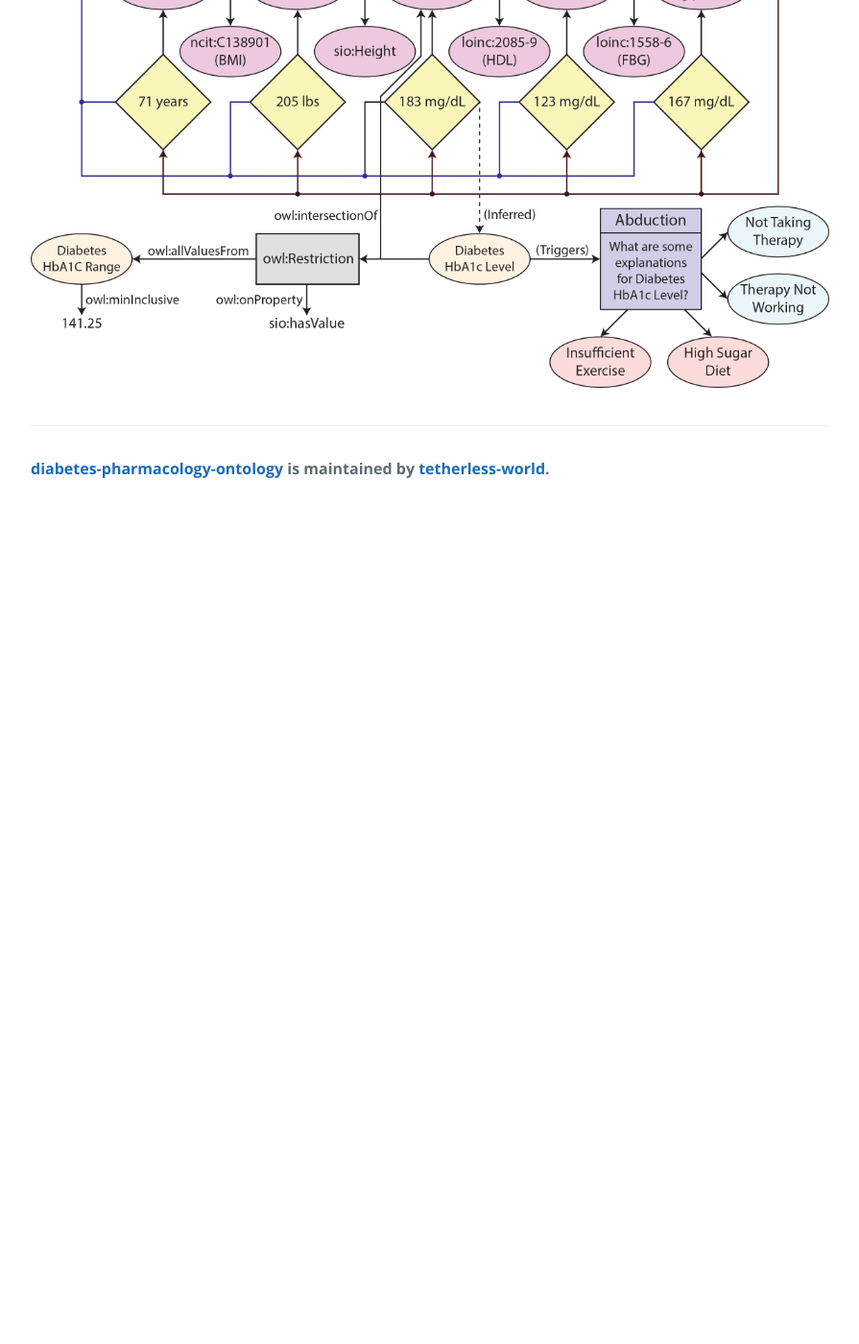
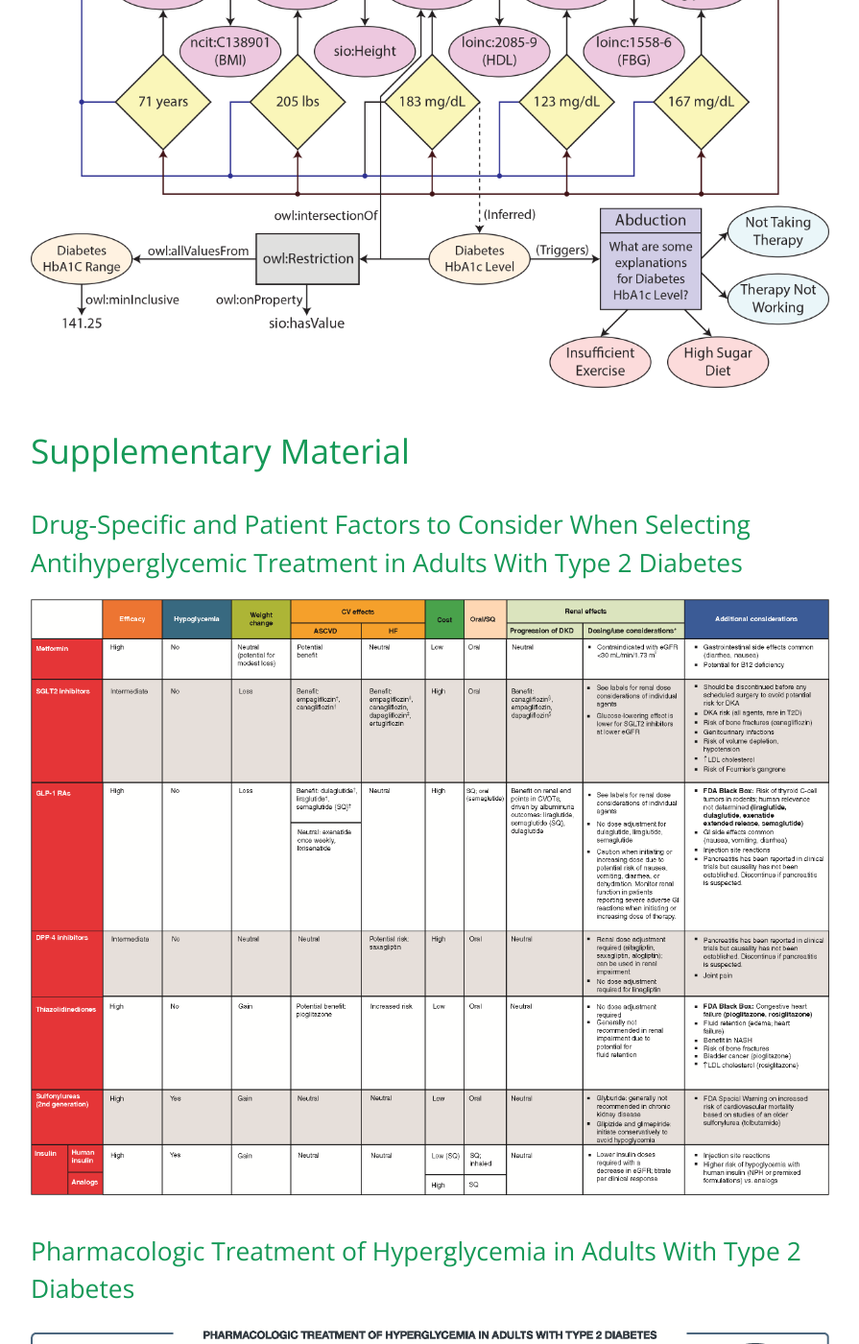
Before and after one commit to tetherless-world/diabetes-pharmacology-ontology, a Jekyll site: the page built from docs/index.md, in a window 1280 px wide and 1400 px high, scrolled down 58768 px. Shown: the whole window at 96% size, without its empty margins (192-1087 px from the left). Built offline with Jekyll 4.4.1, drawn with Linux system fonts in a browser that asks for light colours; before the commit the page ends 59300 px from its top, so only the background shows below that.

Commit message:
Update index.md

```diff
--- a/docs/index.md
+++ b/docs/index.md
@@ -1952,3 +1952,14 @@ dpo:VeryHighTriglycerideRange rdf:type owl:DataRange ;
 # Personal Health Knowledge Graph
 
 ![KaitlynKB](./assets/images/KaitlynKB.png)
+
+
+# Supplementary Material
+
+## Drug-Specific and Patient Factors to Consider When Selecting Antihyperglycemic Treatment in Adults With Type 2 Diabetes
+
+![Table9.2](./assets/images/Table9_2ADA.png)
+
+## Pharmacologic Treatment of Hyperglycemia in Adults With Type 2 Diabetes
+
+![Fig9.2](./assets/images/Fig9_3ADA.png)
```
